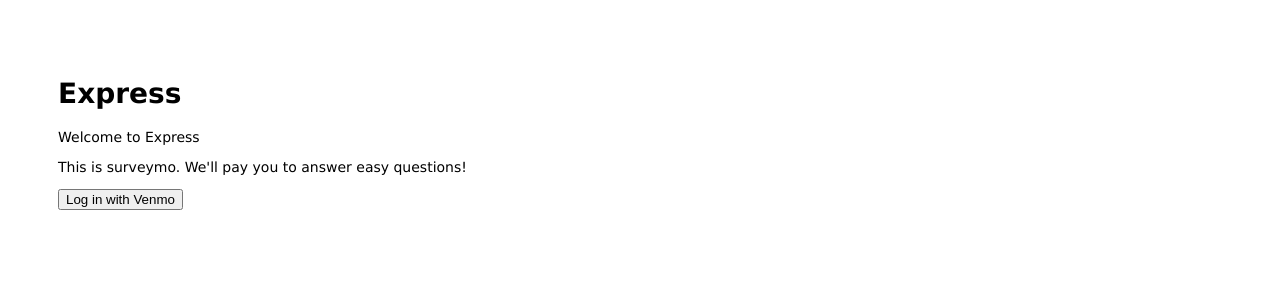
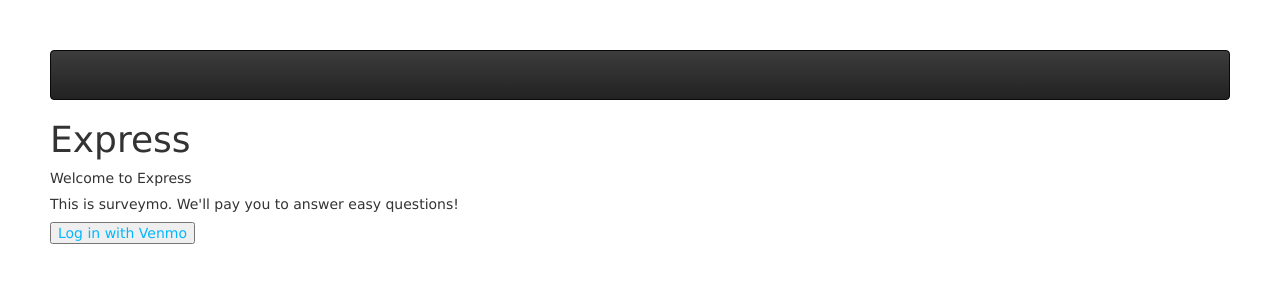
Before and after one commit to fayeli/WildHacks2k14, a Node server app: page / in a window 1280 px wide. Shown: the top 300 px of the page. Run offline with Node 20, Linux system fonts and the light colour scheme; some libraries are stand-ins or nearby versions.

Commit message:
added bootstrap and nav bar

```diff
--- a/views/layout.hbs
+++ b/views/layout.hbs
@@ -1,10 +1,20 @@
 <!DOCTYPE html>
 <html>
-  <head>
+<head>
     <title>{{title}}</title>
+    <!-- Latest compiled and minified CSS -->
+    <link rel="stylesheet" href="https://maxcdn.bootstrapcdn.com/bootstrap/3.3.1/css/bootstrap.min.css">
+
+    <!-- Optional theme -->
+    <link rel="stylesheet" href="https://maxcdn.bootstrapcdn.com/bootstrap/3.3.1/css/bootstrap-theme.min.css">
     <link rel='stylesheet' href='/stylesheets/style.css' />
-  </head>
-  <body>
-    {{{body}}}
-  </body>
+</head>
+<body>
+<nav class="navbar navbar-inverse" role="navigation">
+    ...
+</nav>
+{{{body}}}
+</body>
+<!-- Latest compiled and minified JavaScript -->
+<script src="https://maxcdn.bootstrapcdn.com/bootstrap/3.3.1/js/bootstrap.min.js"></script>
 </html>
```
